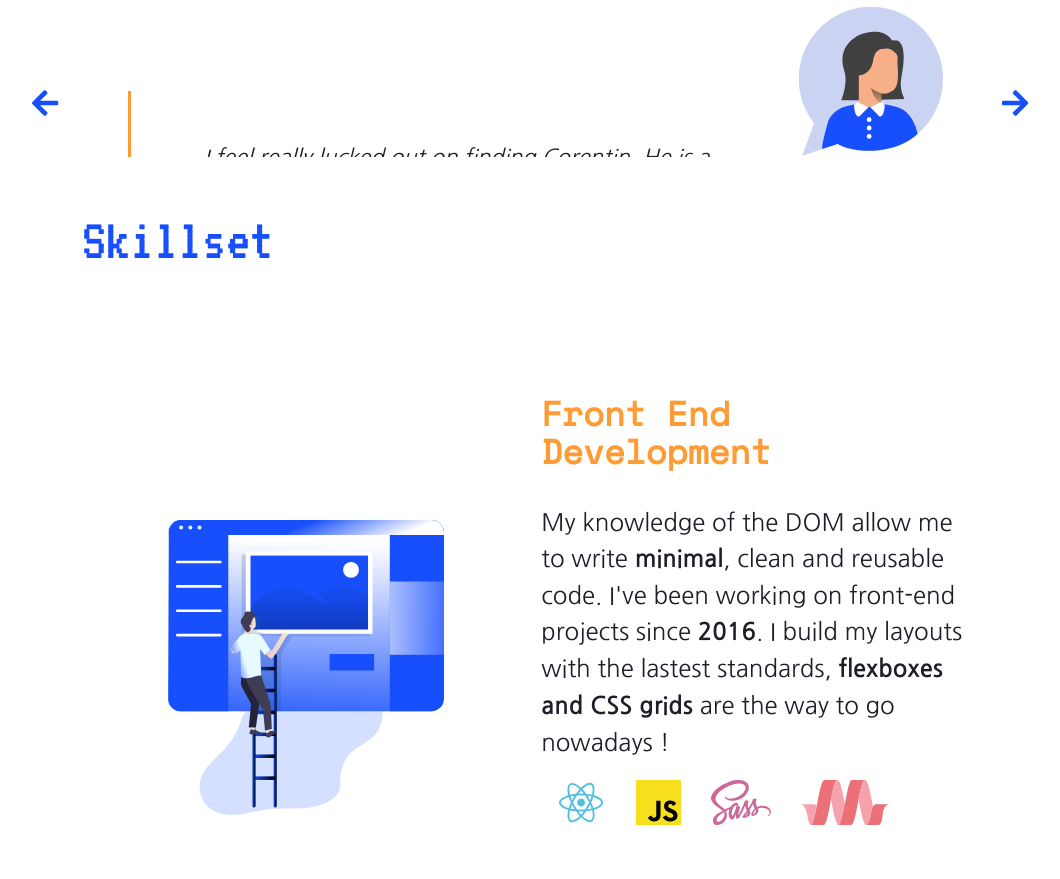
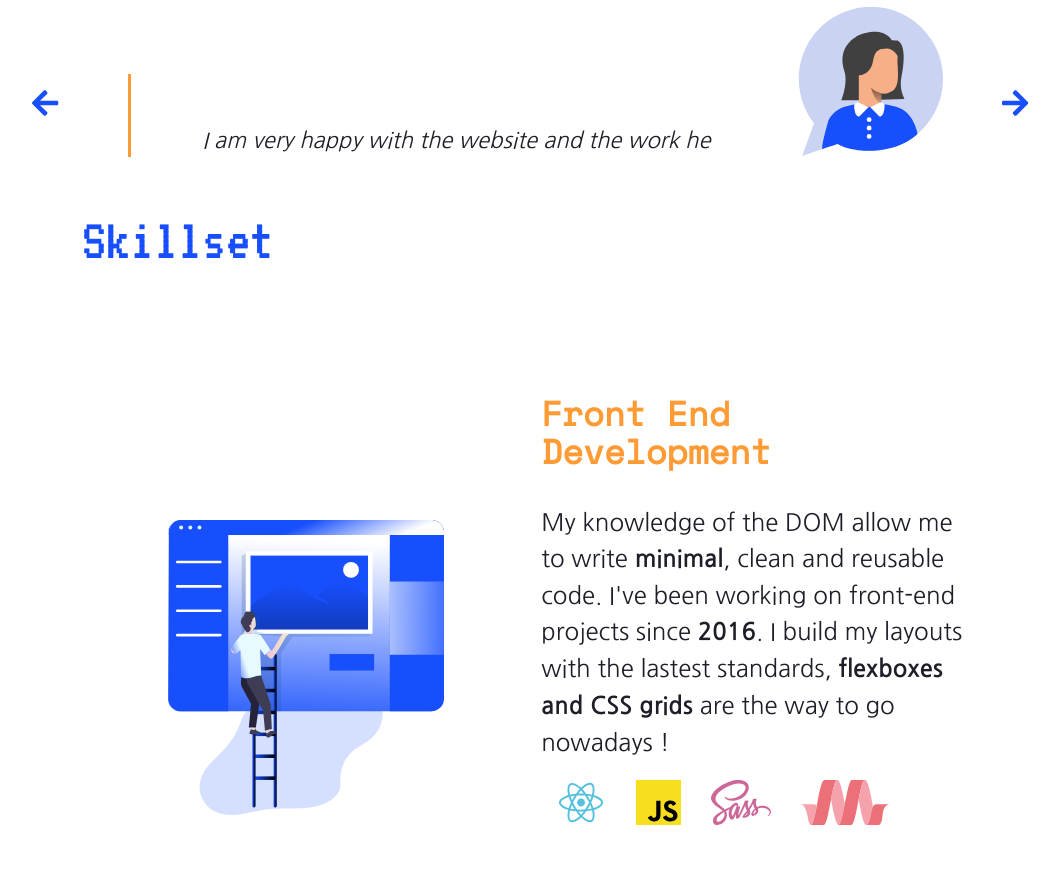
Before and after one commit to corentinchap/portfolio-js, a React (Create React App) app in the folder client/: page / in a window 1280 px wide. Shown: the part 1340-2219 px from the top of the page, without its empty margins (110-1170 px from the left). Built offline with nearby package versions, Linux system fonts and the light colour scheme; no server answers.

Commit message:
testimonial update

```diff
--- a/client/src/components/Testimonials.js
+++ b/client/src/components/Testimonials.js
@@ -9,13 +9,13 @@ const testimonials = [
     {
         author: 'Fanny Zambaz',
         project : 'fannyzambaz.ch',
-        quote: 'I feel really lucked out on finding Corentin. He is a great developer and very <b>easy</b> to work with. He always willing to help, he\'s always replying <b>quickly</b> to my emails.100% recommend </b>',
+        quote: 'I am very happy with the website and the work he has done. It’s such a pleasure to see the site look exactly like I wanted it to be. The great this is he\'s not only <b> knowledgable </b>, but he\'s also a great person to work with',
         avatar: 'images/testimonials-woman-1.svg'
     },
     {
         author: 'Philipp Reiss',
         project : 'abgefatz.de',
-        quote: 'I am very happy with the website and the work he has done. It’s such a pleasure to see the site look exactly like I wanted it to be. The great this is he\'s not only knowledgable, but he\'s also a great person to work with',
+        quote: 'Since the beginning of this business relationship Mr. Chapatte always proved to be a <b>reliable</b> partner and a precious consultant in terms of customization and perfectionating. Furthermore his <b>deep knowledge of Computing- and IT-related topics</b> has been a consistent source of valuable information. ',
         avatar: 'images/testimonials-men-1.svg'
     },
     {
```
